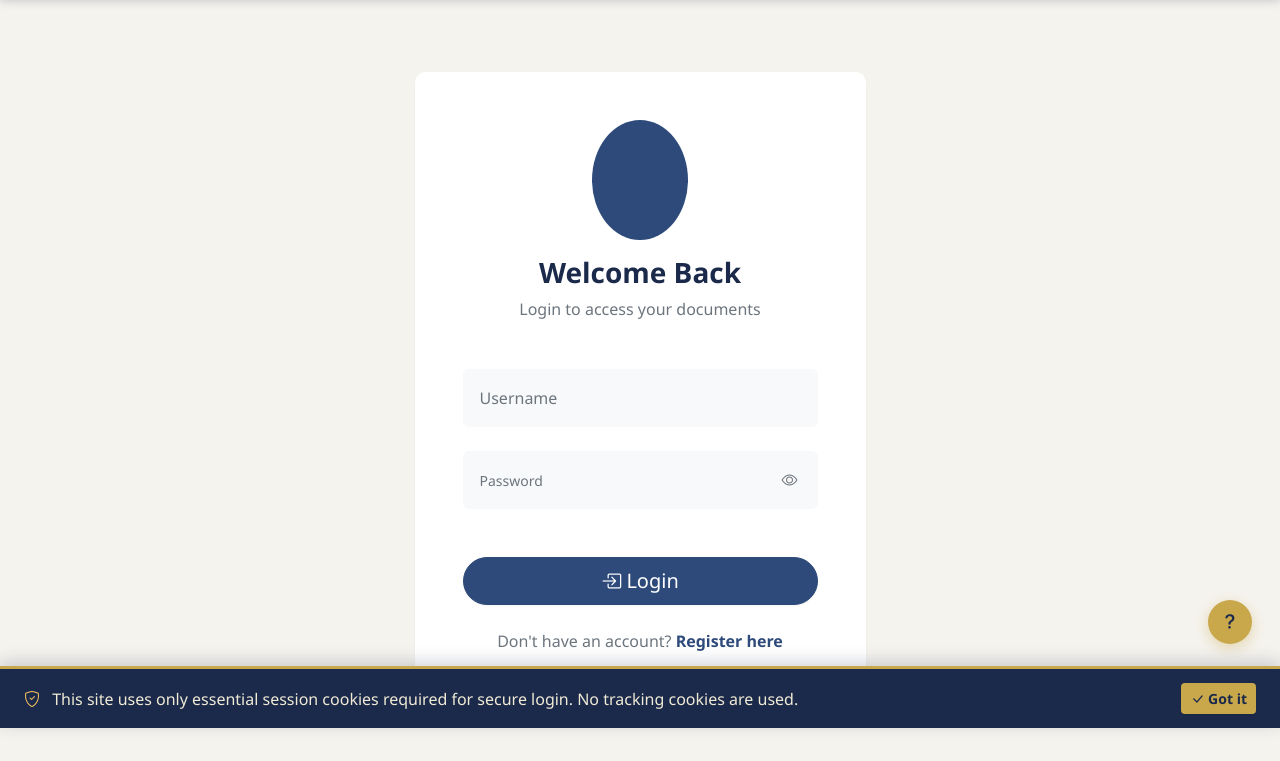
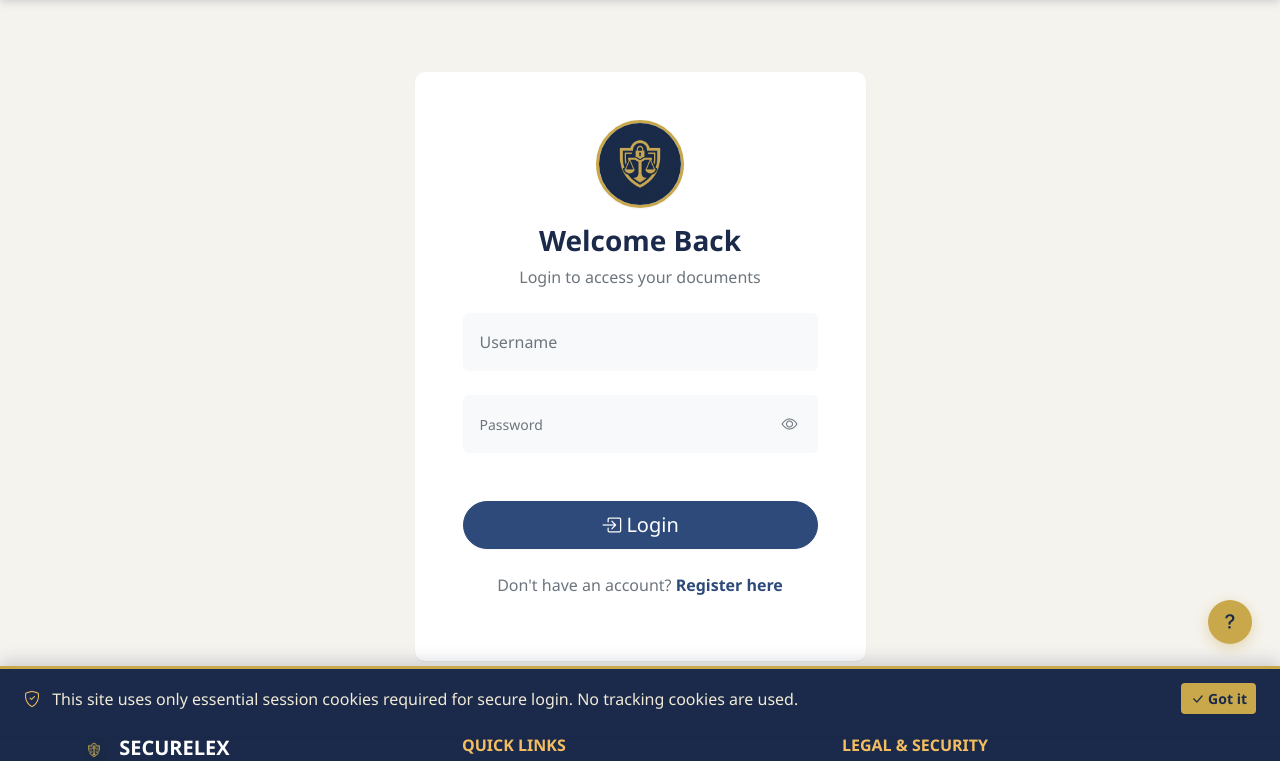
Before and after one commit to tusharks017/SIH_-, a Flask app: page /login in a window 1280 px wide. Shown: the part 72-833 px from the top of the page. Run offline with Flask 3, Linux system fonts and the light colour scheme; data that the repository does not hold is empty; some libraries are stand-ins or nearby versions.

Commit message:
Add SECURELEX logo to login and register pages

```diff
--- a/templates/login.html
+++ b/templates/login.html
@@ -4,10 +4,10 @@
     <div class="col-md-5">
         <div class="card shadow mt-5 border-0" style="border-radius: 15px;">
             <div class="card-body p-5">
-                <div class="text-center mb-5">
-                    <div class="bg-primary bg-opacity-10 rounded-circle d-inline-block p-4 mb-3">
-                        <i class="bi bi-person-circle text-primary" style="font-size: 3rem;"></i>
-                    </div>
+                <div class="text-center mb-4">
+                    <img src="{{ url_for('static', filename='logo.jpg') }}" alt="SECURELEX Logo"
+                         class="rounded-circle shadow border mb-3"
+                         style="width: 88px; height: 88px; object-fit: cover; border: 3px solid var(--sdms-gold) !important;">
                     <h3 class="fw-bold">{{ _('Welcome Back') }}</h3>
                     <p class="text-muted">{{ _('Login to access your documents') }}</p>
                 </div>
--- a/templates/register.html
+++ b/templates/register.html
@@ -5,9 +5,9 @@
         <div class="card shadow mt-5 border-0" style="border-radius: 15px;">
             <div class="card-body p-5">
                 <div class="text-center mb-4">
-                    <div class="bg-primary bg-opacity-10 rounded-circle d-inline-block p-4 mb-3">
-                        <i class="bi bi-person-plus text-primary" style="font-size: 3rem;"></i>
-                    </div>
+                    <img src="{{ url_for('static', filename='logo.jpg') }}" alt="SECURELEX Logo"
+                         class="rounded-circle shadow border mb-3"
+                         style="width: 88px; height: 88px; object-fit: cover; border: 3px solid var(--sdms-gold) !important;">
                     <h3 class="fw-bold">{{ _('Create Account') }}</h3>
                     <p class="text-muted">{{ _('Join SECURELEX today') }}</p>
                 </div>
```
Also changed, not shown: instance/sdms.db.
